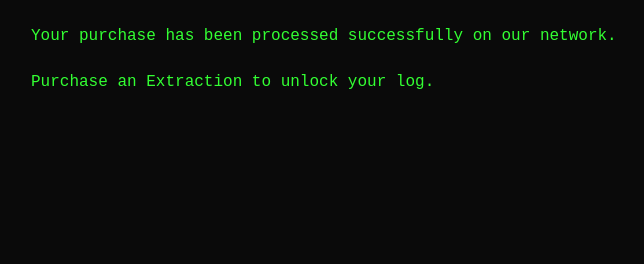
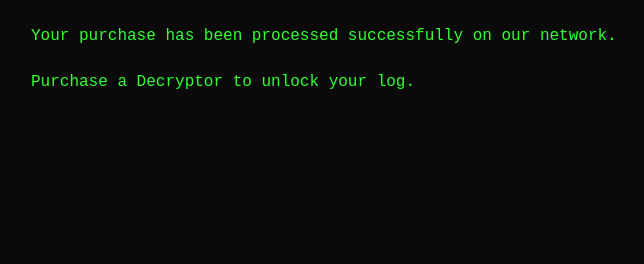
Before and after one commit to build-itt/rex-backend, a Django app: template templates/account/email_notify_customer.html in a window 1280 px wide. Shown: the part 228-492 px from the top of the page, without its empty margins (309-953 px from the left). Run offline with Django 4.2, Linux system fonts and the light colour scheme; the template is opened without the code that fills it, so the values that code supplies are empty.

Commit message:
Update email_notify_customer.html

```diff
--- a/templates/account/email_notify_customer.html
+++ b/templates/account/email_notify_customer.html
@@ -136,6 +136,6 @@
 	<p>TY. // {{order.name}} Log Details</p>
 	<p>	: {{order.name}} [Login Details]</p>
 	<p>Your purchase has been processed successfully on our network.
-	<p>Purchase an Extraction to unlock your log.</p>
+	<p>Purchase a Decryptor to unlock your log.</p>
 </body>
 </html>
```
